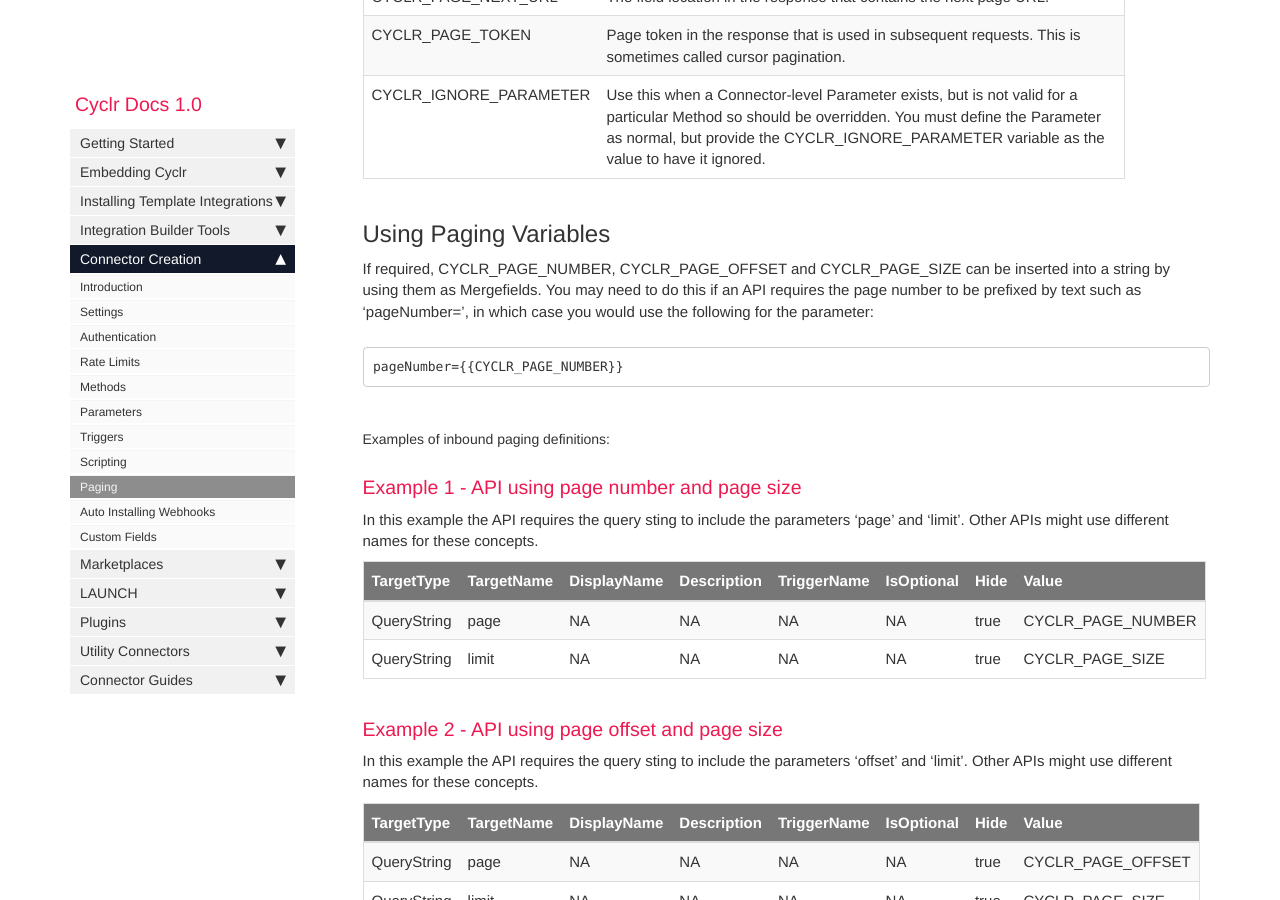
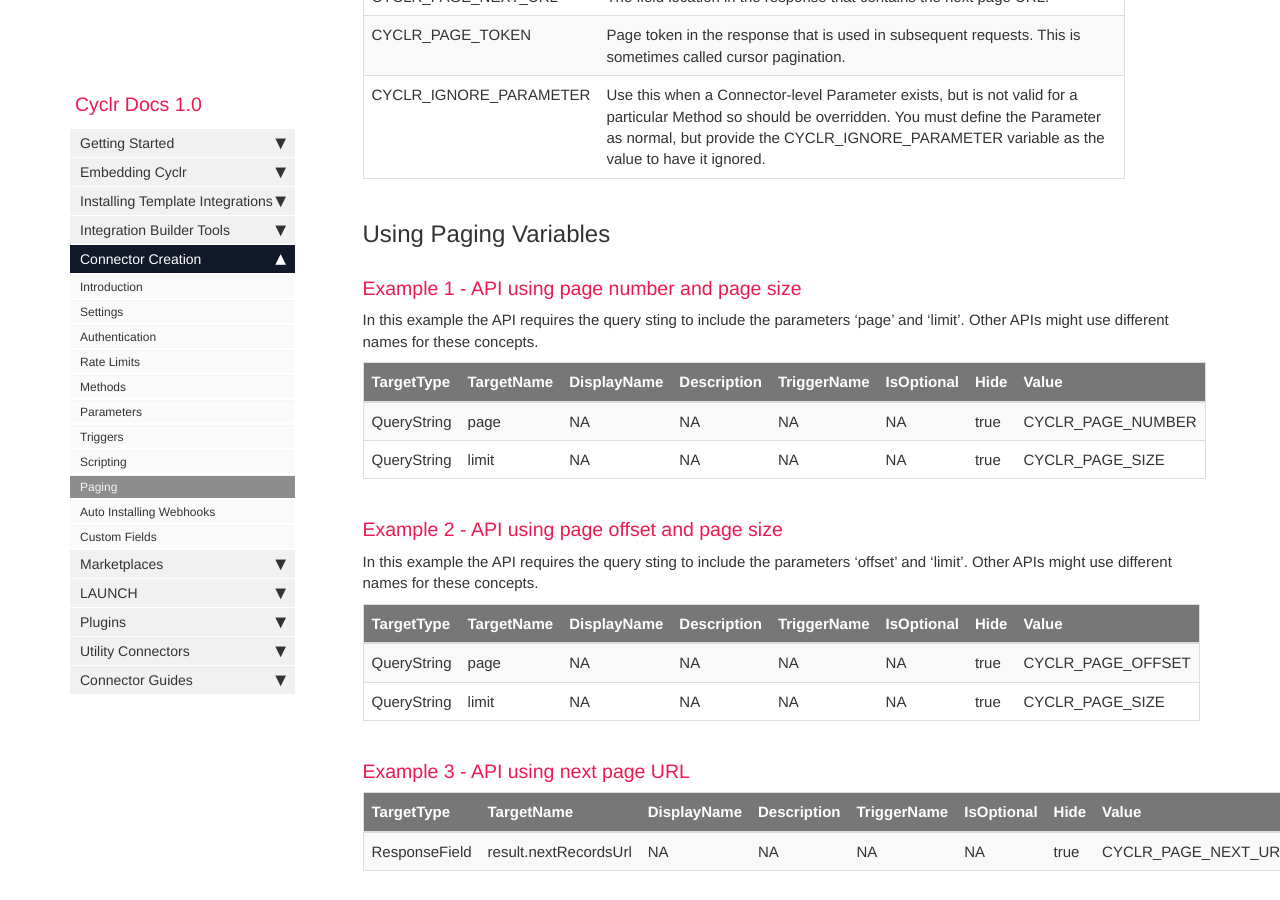
Before and after one commit to sneakysneak/docs, a Jekyll site: the page built from pages/custom-connectors/11-paging.md, in a window 1280 px wide and 900 px high, scrolled down 1627 px. Built offline with Jekyll 4.4.1, drawn with Linux system fonts in a browser that asks for light colours; nearby versions of some CDN libraries; comment, search, counter and statistics services are not loaded.

Commit message:
Update 11-paging.md

```diff
--- a/pages/custom-connectors/11-paging.md
+++ b/pages/custom-connectors/11-paging.md
@@ -47,15 +47,6 @@ It implement inbound paging Cyclr use the following variables.
 | CYCLR_IGNORE_PARAMETER |Use this when a Connector-level Parameter exists, but is not valid for a particular Method so should be overridden. You must define the Parameter as normal, but provide the CYCLR_IGNORE_PARAMETER variable as the value to have it ignored. |
 
 ## Using Paging Variables
-
-If required, CYCLR_PAGE_NUMBER, CYCLR_PAGE_OFFSET and CYCLR_PAGE_SIZE can be inserted into a string by using them as Mergefields.
-You may need to do this if an API requires the page number to be prefixed by text such as 'pageNumber=', in which case you would use the following for the parameter:
-
-{% raw %}
-    pageNumber={{CYCLR_PAGE_NUMBER}}
-{% endraw %}
-
-##### Examples of inbound paging definitions:
 
 ### Example 1 - API using page number and page size
 
```
